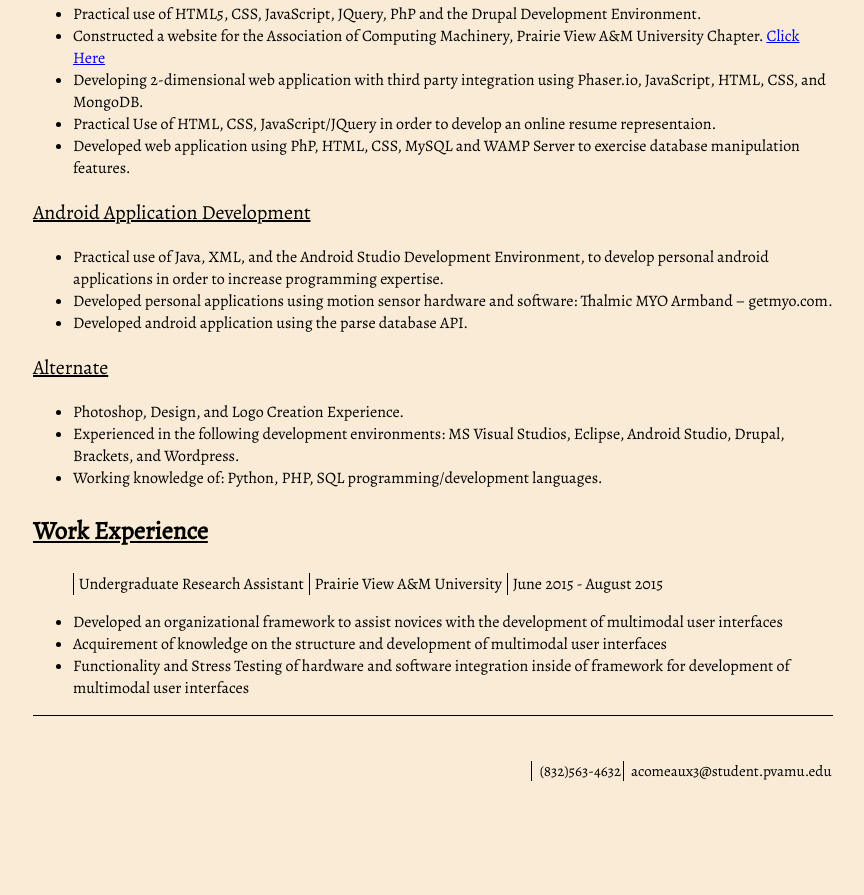
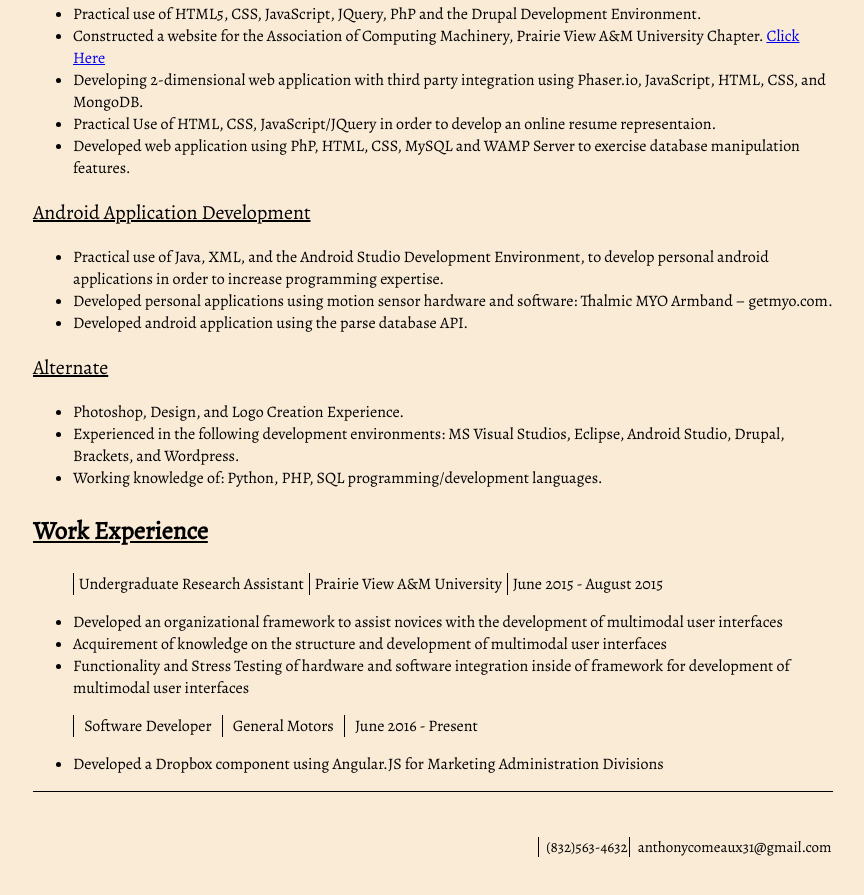
Before and after one commit to comeaux31/comeaux31.github.io, a plain HTML site: page index.html in a window 1280 px wide. Shown: the part 949-1844 px from the top of the page, without its empty margins (207-1071 px from the left). Drawn offline with nearby package versions, Linux system fonts and the light colour scheme.

Commit message:
Added Resume Updates, Contact Info Updates

```diff
--- a/index.html
+++ b/index.html
@@ -79,8 +79,8 @@
             <li> Computer Science </li>
         </ul>
         <ul class = "o">
-        <li>Cumulative GPA: 3.16</li>
-        <li>Major GPA: 3.70</li>
+        <li>Cumulative GPA: 3.24</li>
+        <li>Major GPA: 3.78</li>
         </ul>
         <p id = "emp1"> Related Coursework:</p>
     <div class = "con">
@@ -144,6 +144,7 @@
 
 <div class = "ws" id = "experience">
         <h3 id = "emp"> Work Experience</h3>
+
         <ul class = "dt">
         <li> Undergraduate Research Assistant</li>
             <li> Prairie View A&M University</li>
@@ -154,6 +155,14 @@
         <li>Acquirement of knowledge on the structure and development of multimodal user interfaces</li>
         <li>Functionality and Stress Testing of hardware and software integration inside of framework for development of multimodal user interfaces </li>
         </ul>
+            <ul class = "dt">
+            <li> Software Developer</li>
+            <li> General Motors</li>
+            <li> June 2016 - Present</li>
+        </ul>
+        <ul>
+            <li>Developed a Dropbox component using Angular.JS for Marketing Administration Divisions</li>
+        </ul>
 
 </div>
 
@@ -163,7 +172,7 @@
 
         <ul class = "dt">
         <li>(832)563-4632 </li>
-        <li>acomeaux3@student.pvamu.edu </li>
+        <li>anthonycomeaux31@gmail.com </li>
         </ul>
 
     </div>
```
